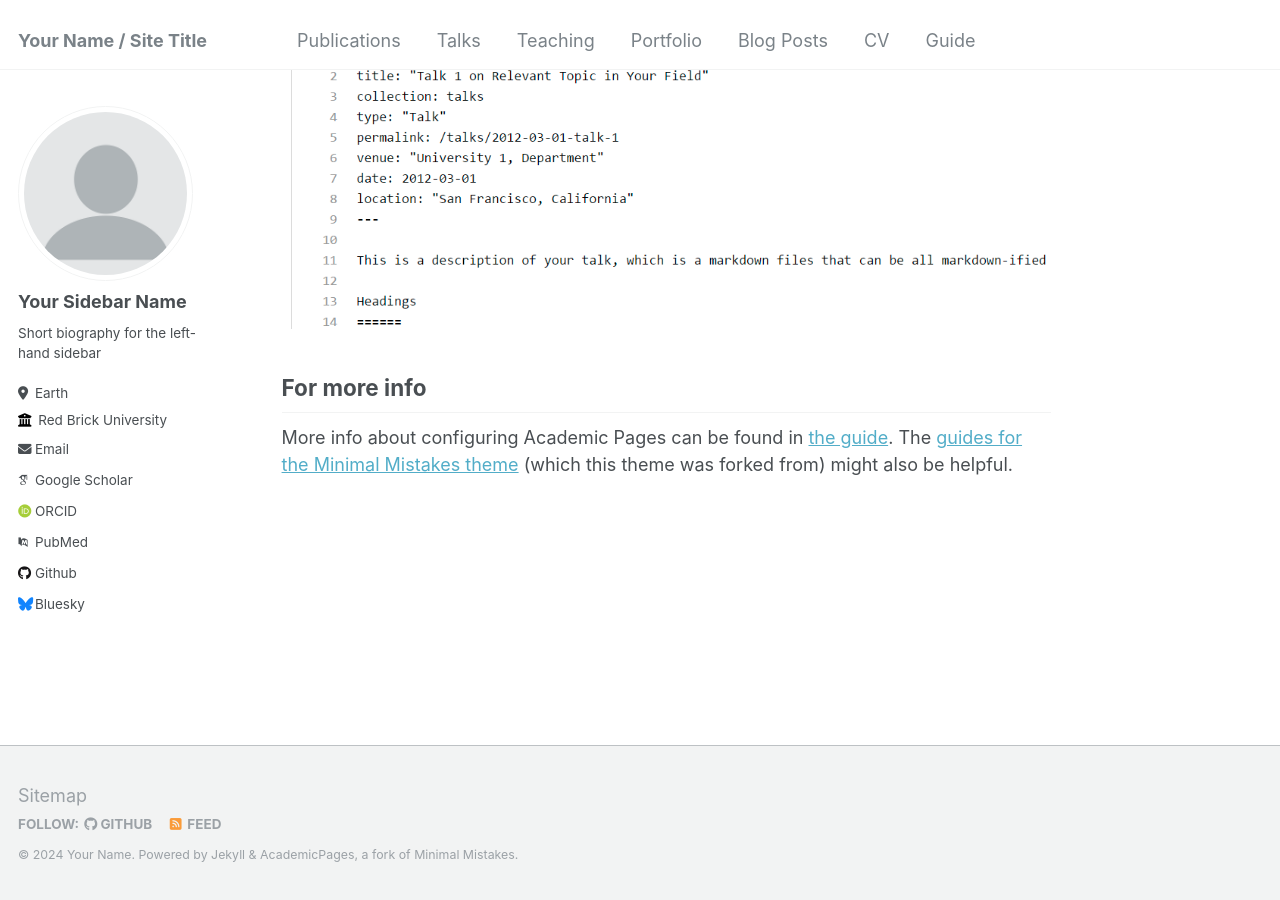
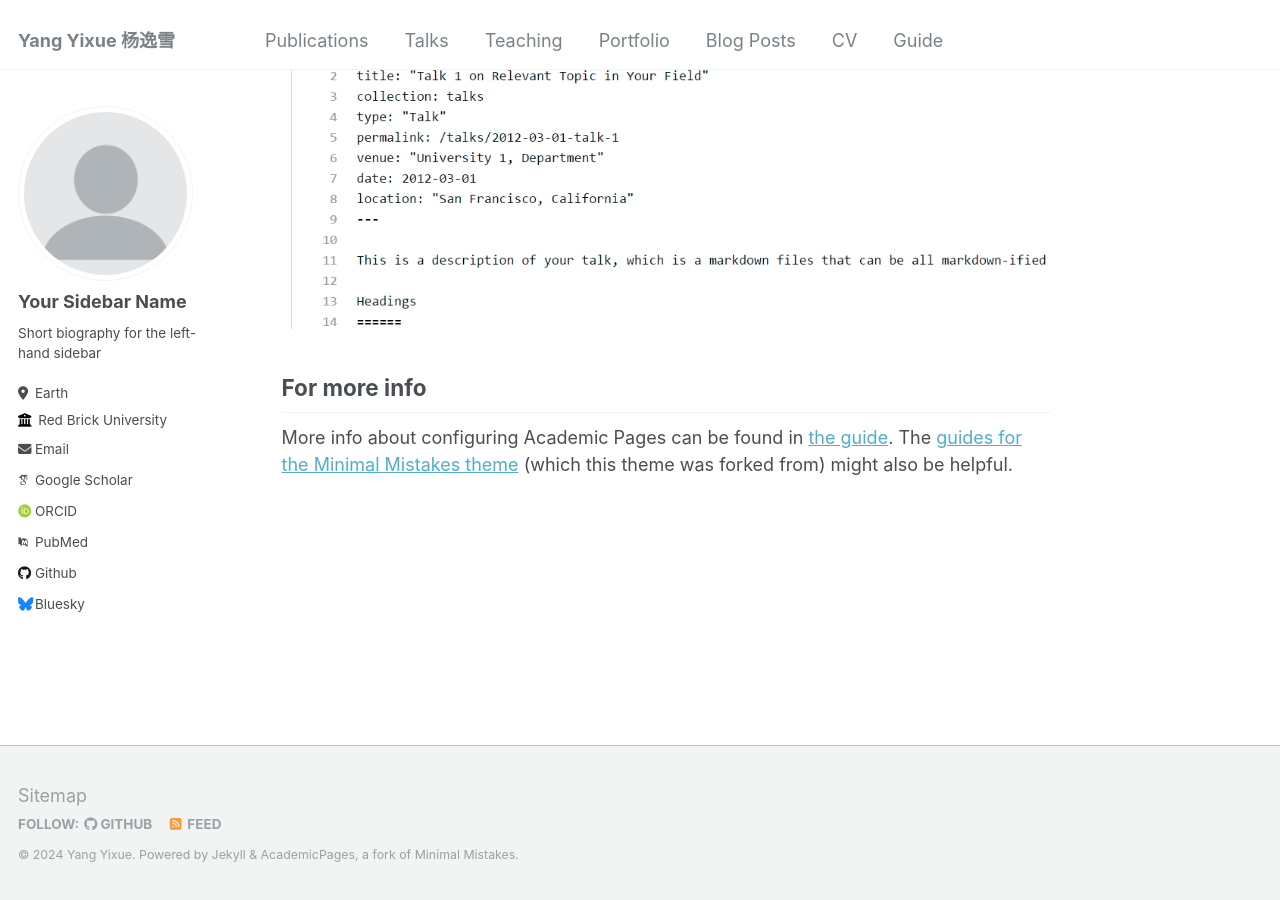
Before and after one commit to Cakeeeeey/Cakeeeeey.github.io, a Jekyll site: the page built from _pages/about.md, in a window 1280 px wide and 900 px high, scrolled down 2660 px. Built offline with Jekyll 4.4.1, drawn with Linux system fonts in a browser that asks for light colours; some web fonts are replaced.

Commit message:
Update _config.yml

```diff
--- a/_config.yml
+++ b/_config.yml
@@ -8,9 +8,9 @@
 
 # Basic Site Settings
 locale                   : "en-US"
-title                    : "Your Name / Site Title"
+title                    : "Yang Yixue 杨逸雪"
 title_separator          : "-"
-name                     : &name "Your Name"
+name                     : &name "Yang Yixue"
 description              : &description "personal description"
 url                      : https://academicpages.github.io # the base hostname & protocol for your site e.g. "https://mmistakes.github.io"
 baseurl                  : "" # the subpath of your site, e.g. "/blog"
```
